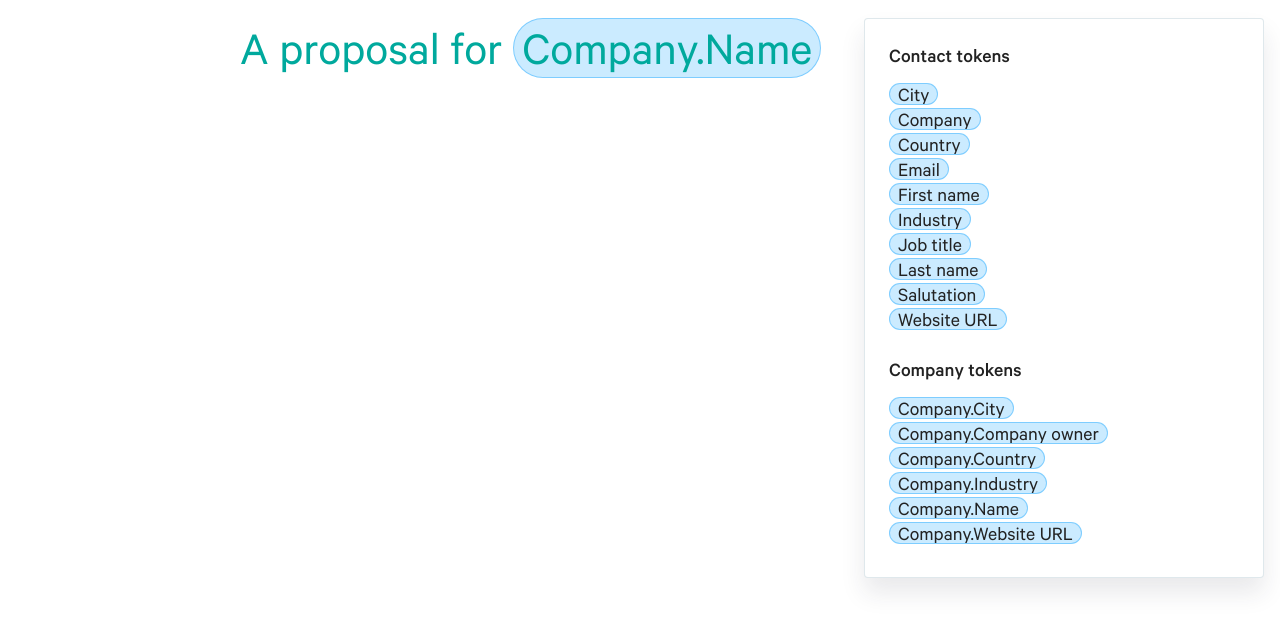
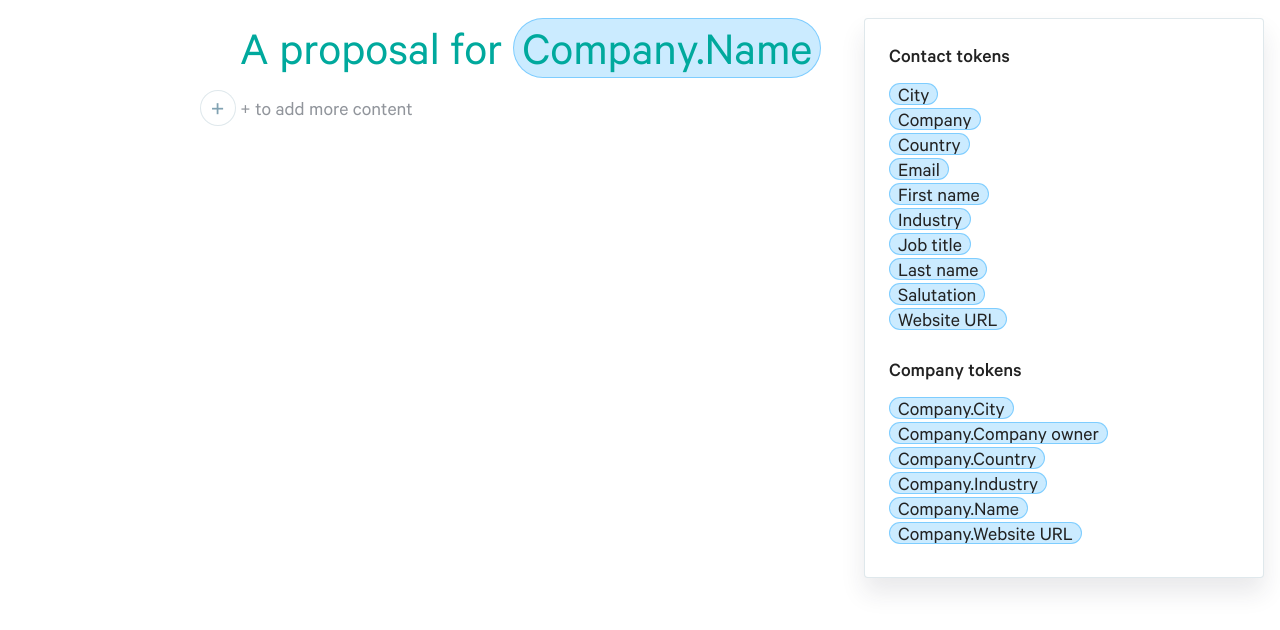
Before and after one commit to viv-li/tokens-prototype, a plain HTML site: page index.html in a window 1280 px wide. Drawn offline with nearby package versions, Linux system fonts and the light colour scheme.

```diff
--- a/editor-lite.js
+++ b/editor-lite.js
@@ -286,3 +286,6 @@ window.editorFns = {
 
 document.addEventListener("click", window.editorFns.onClick);
 document.addEventListener("keydown", window.editorFns.onKeyDown);
+window.onload = () => {
+  $("p.text-block.undeletable").focus();
+};
--- a/index.html
+++ b/index.html
@@ -197,14 +197,14 @@
           >Company.Name</span
         >
       </h1>
-      <!-- <p
-        class="text-block undeletable"
+      <p
+        class="text-block undeletable dropzone"
         contenteditable="true"
         onkeydown="window.editorFns.onKeyDownEditor(event)"
         onkeyup="window.editorFns.onKeyUpEditor(event)"
         onfocus="window.editorFns.onFocusEditor(event)"
         onblur="window.editorFns.onBlurEditor(event)"
-      ></p> -->
+      ></p>
     </div>
     <script src="https://cdnjs.cloudflare.com/ajax/libs/jquery/2.2.4/jquery.js"></script>
     <script
```
